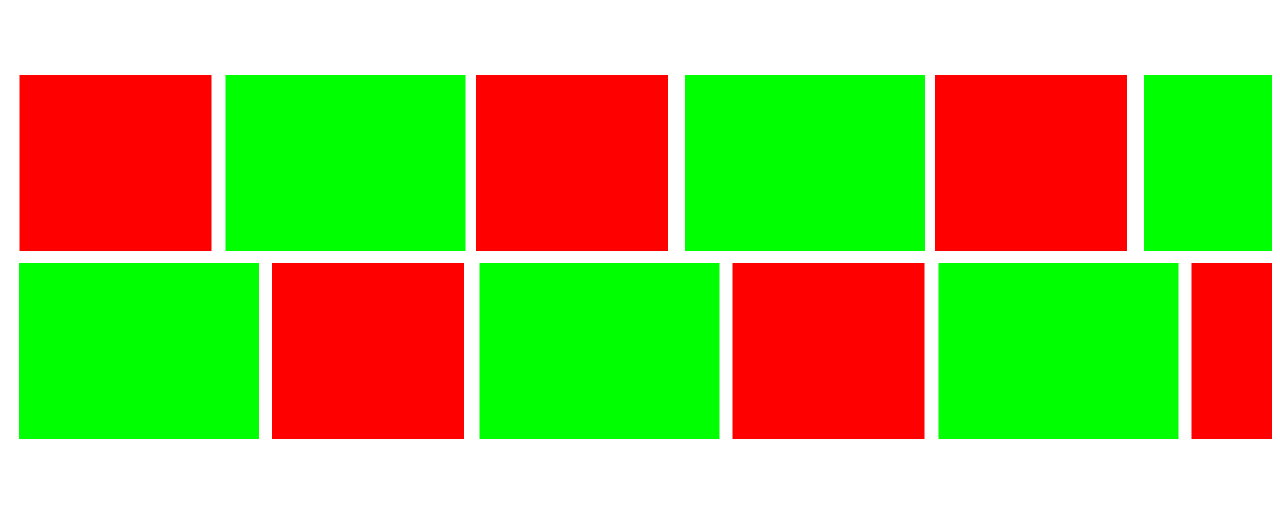
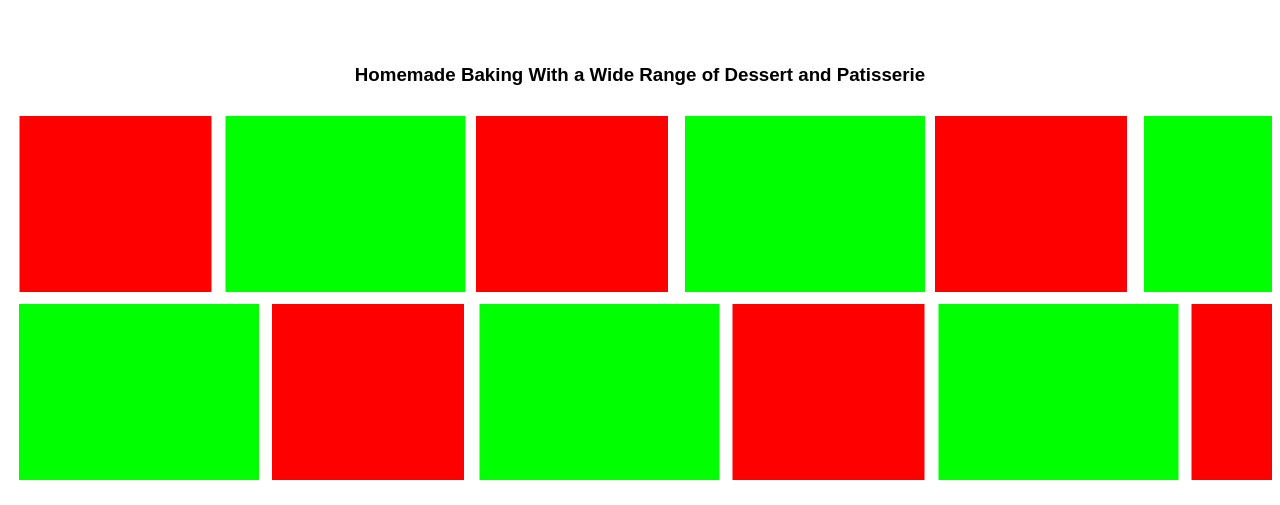
Before and after one commit to cookiescakescreams/cookiescakescreams.github.io, a plain HTML site: page index.html in a window 1280 px wide. Shown: the part 300-805 px from the top of the page. Drawn offline with Linux system fonts and the light colour scheme.

Commit message:
Testing Bottom Locking

```diff
--- a/index.html
+++ b/index.html
@@ -10,6 +10,8 @@
             <h1>Cookies, Cakes and Creams!</h1>
         </div>
 
+        <div style="text-align: center;"><h3>Homemade Baking With a Wide Range of Dessert and Patisserie</h3></div>
+
         <div class="scroll">
             <img src="Test.png">
             <img src="Test.png">
--- a/styles.css
+++ b/styles.css
@@ -3,9 +3,10 @@ body {
 }
 
 .scroll {
-    text-align: center;
+    display: flex;
+    align-items: center;
+    justify-content: space-between;
     overflow: hidden;
     white-space: nowrap;
-    display: flex;
     flex-direction: row;
 }
```
